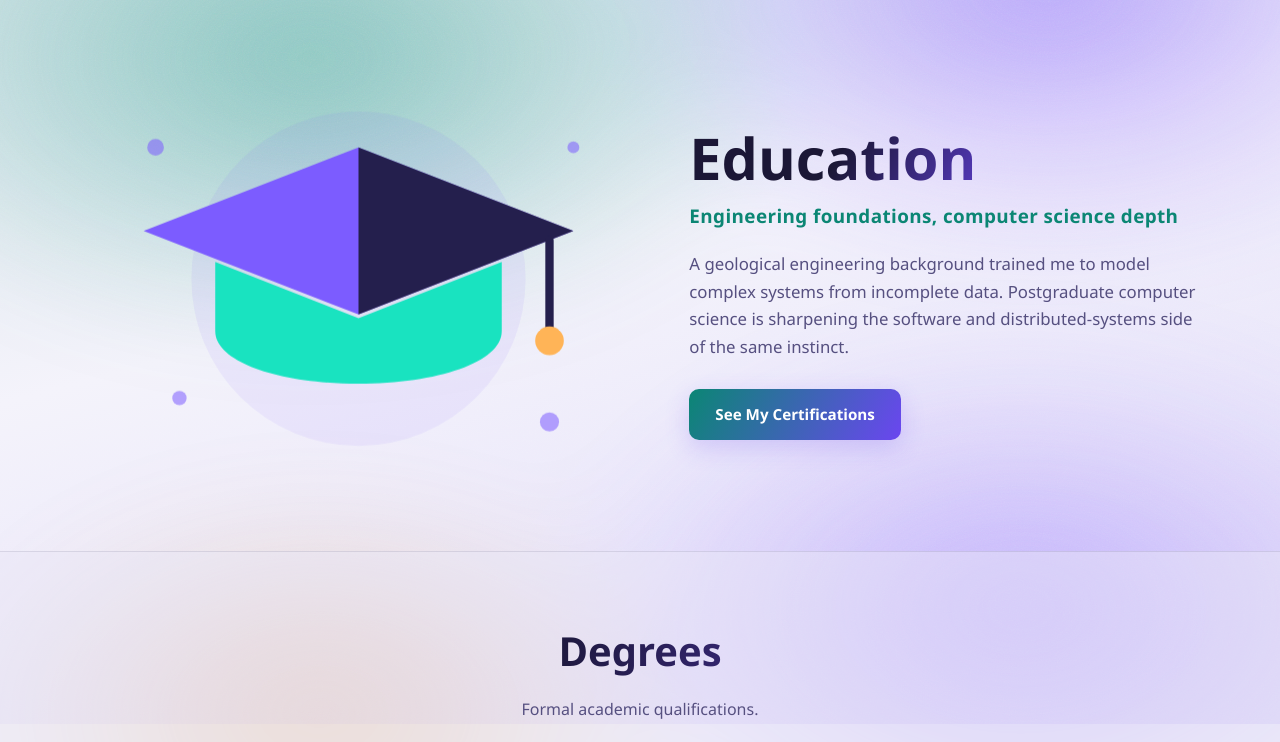
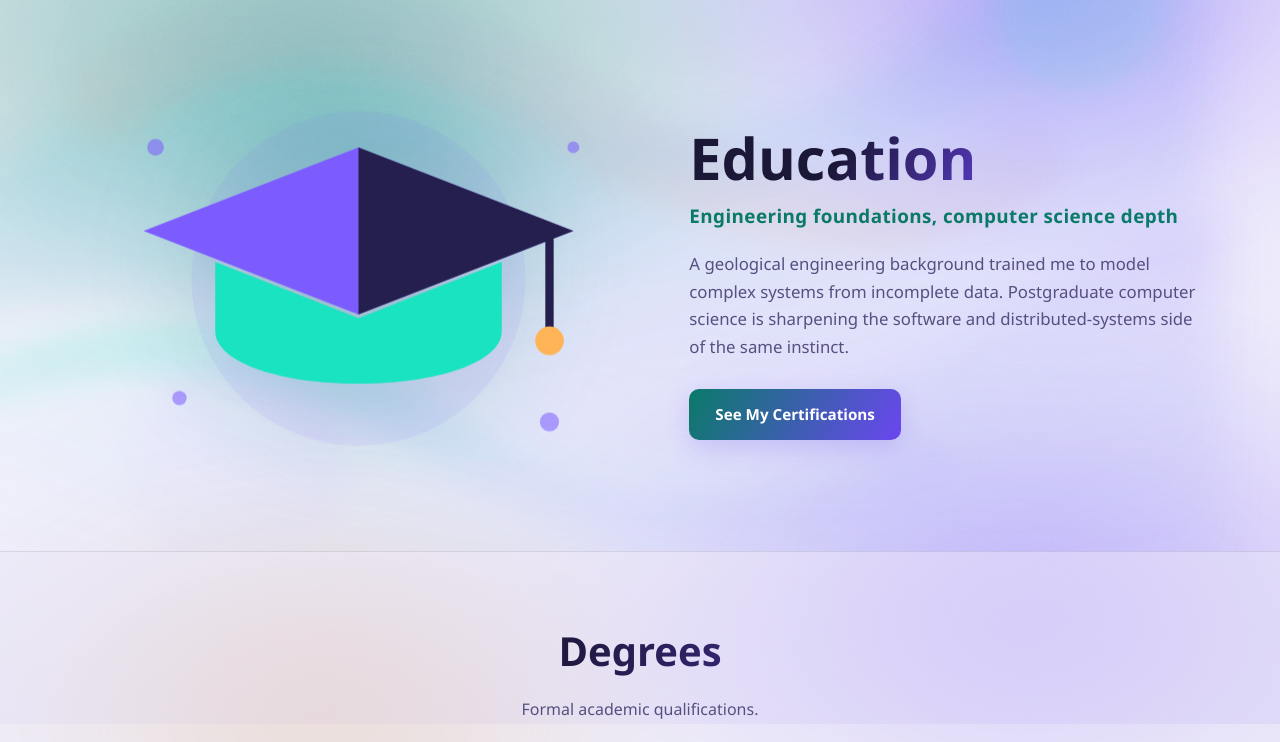
Before and after one commit to Qwamzz/portfolio, a Flask app: page /education.html in a window 1280 px wide. Shown: the part 76-818 px from the top of the page. Run offline with Flask 3, Linux system fonts and the light colour scheme.

Commit message:
Correct contrast on both themes and paint the hero
Buttons, accordions, badges and code chips were putting white text on
bright gradients, which in dark mode measured 1.6:1 - unreadable. They
now take their ink from an --on-accent token: white on light, near
black on dark. The light teal was also too pale for white text and for
its own use as body accent, so it moves a step darker.

Every text pair on the site now clears WCAG AA: the worst case is
4.77:1 on light and 6.04:1 on dark, up from 1.64:1.

Add a painted wash behind the opening screen, masked so it fades into
the page background, and a soft light behind the hero illustration.

```diff
--- a/assets/css/style.css
+++ b/assets/css/style.css
@@ -8,7 +8,8 @@
   --surface-solid: #ffffff;
   --text: #1b1736;
   --text-soft: #565080;
-  --accent: #0b8674;
+  --accent: #0a7a68;
+  --on-accent: #ffffff;
   --accent-2: #6b46f0;
   --accent-3: #c9791a;
   --glow: rgba(107, 70, 240, 0.20);
@@ -20,6 +21,7 @@
   --blob-opacity: .55;
   --blob-opacity-2: .45;
   --grain-opacity: .16;
+  --hero-wash-opacity: .62;
 }
 
 :root[data-theme="dark"] {
@@ -30,6 +32,7 @@
   --text: #edeaff;
   --text-soft: #a8a2ce;
   --accent: #19e3c0;
+  --on-accent: #07101d;
   --accent-2: #9a7bff;
   --accent-3: #ffb457;
   --glow: rgba(25, 227, 192, 0.22);
@@ -38,6 +41,7 @@
   --blob-opacity: .42;
   --blob-opacity-2: .34;
   --grain-opacity: .10;
+  --hero-wash-opacity: .46;
 }
 
 * { box-sizing: border-box; }
@@ -210,12 +214,12 @@ a:hover { color: var(--accent); text-decoration: none; }
 .btn {
   position: relative; display: inline-flex; align-items: center; gap: 8px;
   background: linear-gradient(120deg, var(--accent), var(--accent-2));
-  color: #fff; padding: 13px 26px; border-radius: 10px;
+  color: var(--on-accent); padding: 13px 26px; border-radius: 10px;
   font-weight: 600; font-size: .95rem; border: 0;
   box-shadow: 0 8px 24px var(--glow);
   transition: transform .22s ease, box-shadow .22s ease, filter .22s ease;
 }
-.btn:hover { transform: translateY(-3px); box-shadow: 0 14px 34px var(--glow); filter: brightness(1.08); color: #fff; }
+.btn:hover { transform: translateY(-3px); box-shadow: 0 14px 34px var(--glow); filter: brightness(1.06); color: var(--on-accent); }
 .btn-outline {
   background: var(--surface); color: var(--text);
   border: 1px solid var(--border); box-shadow: none;
@@ -253,6 +257,38 @@ a:hover { color: var(--accent); text-decoration: none; }
 .socials a svg { width: 20px; height: 20px; fill: currentColor; }
 
 .hero-actions { display: flex; gap: 14px; flex-wrap: wrap; }
+
+/* ---------- Hero artwork ----------
+   A painted wash sitting behind the opening screen only, faded out at the
+   bottom so it hands over to the page background without a seam. */
+.hero { position: relative; overflow: clip; }
+.hero::before {
+  content: "";
+  position: absolute;
+  /* No horizontal bleed: it would widen the page on small screens. */
+  inset: -22% 0 -8% 0;
+  z-index: -1;
+  background: url("../img/hero-wash.svg") center / cover no-repeat;
+  opacity: var(--hero-wash-opacity);
+  filter: saturate(112%);
+  mask-image: radial-gradient(120% 92% at 62% 32%, #000 26%, rgba(0, 0, 0, .55) 62%, transparent 88%);
+  -webkit-mask-image: radial-gradient(120% 92% at 62% 32%, #000 26%, rgba(0, 0, 0, .55) 62%, transparent 88%);
+  pointer-events: none;
+}
+
+/* The illustration reads better with a little light behind it. */
+.hero .skill-art { position: relative; }
+.hero .skill-art::before {
+  content: "";
+  position: absolute;
+  inset: 6% 4%;
+  z-index: -1;
+  border-radius: 50%;
+  background: radial-gradient(circle at 50% 45%,
+    color-mix(in srgb, var(--accent) 34%, transparent) 0%,
+    transparent 68%);
+  filter: blur(34px);
+}
 
 /* ---------- Sections ---------- */
 .section { padding: 66px 0; }
@@ -366,7 +402,7 @@ a:hover { color: var(--accent); text-decoration: none; }
   margin-bottom: 20px; background: var(--surface); backdrop-filter: blur(12px);
 }
 .acc-btn {
-  width: 100%; text-align: left; color: #fff;
+  width: 100%; text-align: left; color: var(--on-accent);
   background: linear-gradient(120deg, var(--accent), var(--accent-2));
   border: 0; padding: 16px 22px; font-size: 1rem; font-weight: 600; cursor: pointer;
   display: flex; justify-content: space-between; align-items: center; font-family: inherit;
@@ -387,7 +423,7 @@ a:hover { color: var(--accent); text-decoration: none; }
 }
 .edu:hover { transform: translateY(-5px); border-color: color-mix(in srgb, var(--accent) 40%, transparent); }
 .edu-badge {
-  flex: 0 0 66px; height: 66px; border-radius: 20px; color: #fff;
+  flex: 0 0 66px; height: 66px; border-radius: 20px; color: var(--on-accent);
   background: linear-gradient(135deg, var(--accent), var(--accent-2));
   display: flex; align-items: center; justify-content: center; font-weight: 700; font-size: 1.05rem;
   box-shadow: 0 10px 24px var(--glow);
@@ -396,7 +432,7 @@ a:hover { color: var(--accent); text-decoration: none; }
 /* ---------- Certifications ---------- */
 .cert { display: flex; gap: 14px; align-items: flex-start; }
 .cert-code {
-  flex: 0 0 auto; color: #fff; font-size: .72rem; font-weight: 700;
+  flex: 0 0 auto; color: var(--on-accent); font-size: .72rem; font-weight: 700;
   background: linear-gradient(120deg, var(--accent), var(--accent-2));
   padding: 5px 10px; border-radius: 7px; letter-spacing: .5px;
 }
```
Also changed, not shown: assets/img/hero-wash.svg (added).
